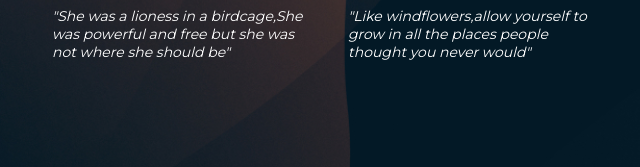
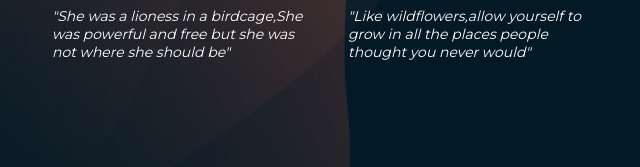
Before and after one commit to ArnavTiwarii/resilliance.github.io, a plain HTML site: page index.html in a window 1280 px wide. Shown: the part 1060-1227 px from the top of the page, 164-804 px from the left. Drawn offline with Linux system fonts and the light colour scheme.

Commit message:
Update index.html

```diff
--- a/index.html
+++ b/index.html
@@ -71,7 +71,7 @@
 					<card class="card-body">
 						<h3>Ananya Srivastava</h3>
 						<span>Content Writer</span>
-						<p><i>"Like windflowers,allow yourself to grow in all the places people thought you never would"</i></p>
+						<p><i>"Like wildflowers,allow yourself to grow in all the places people thought you never would"</i></p>
 					</card>
 				</div>
 
```
